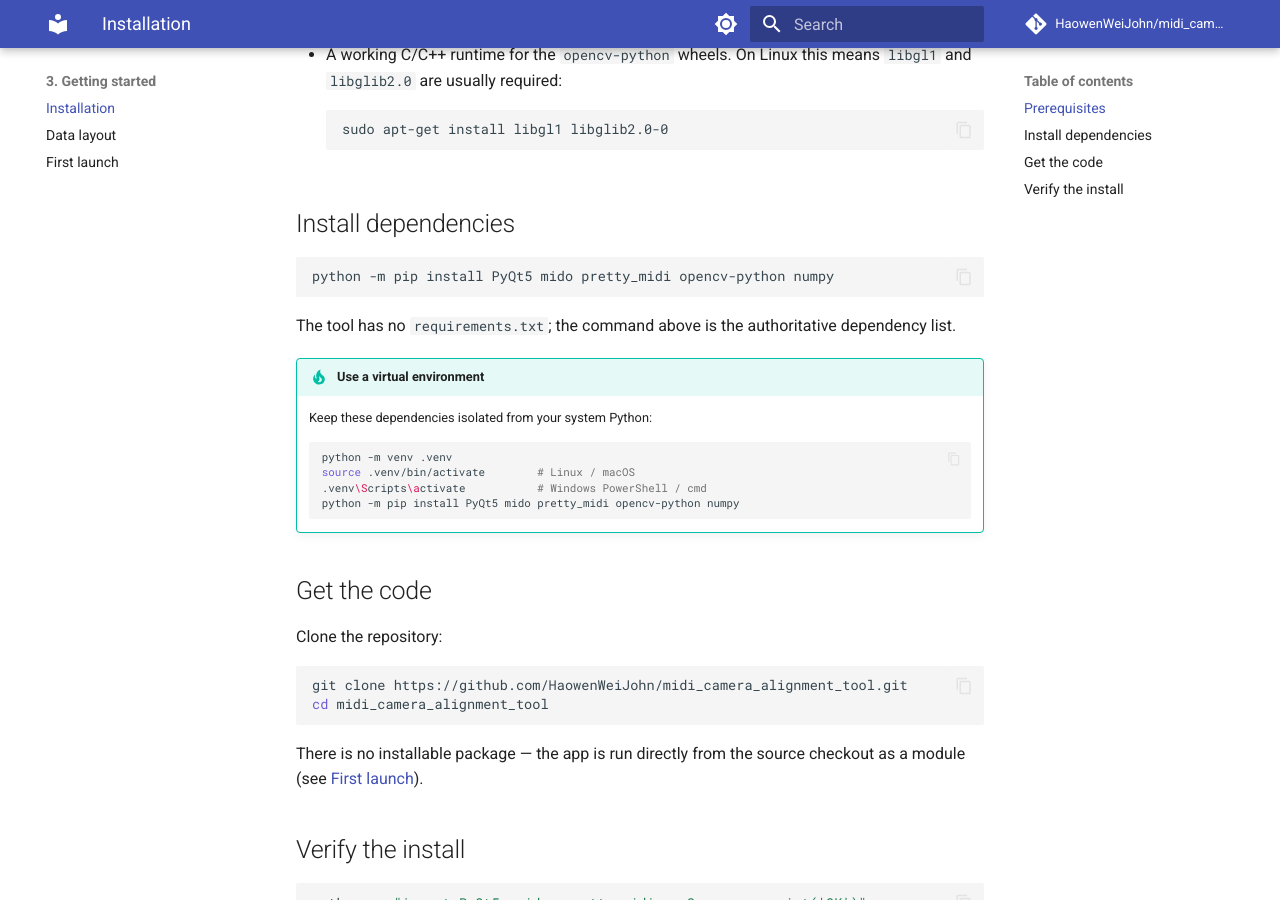
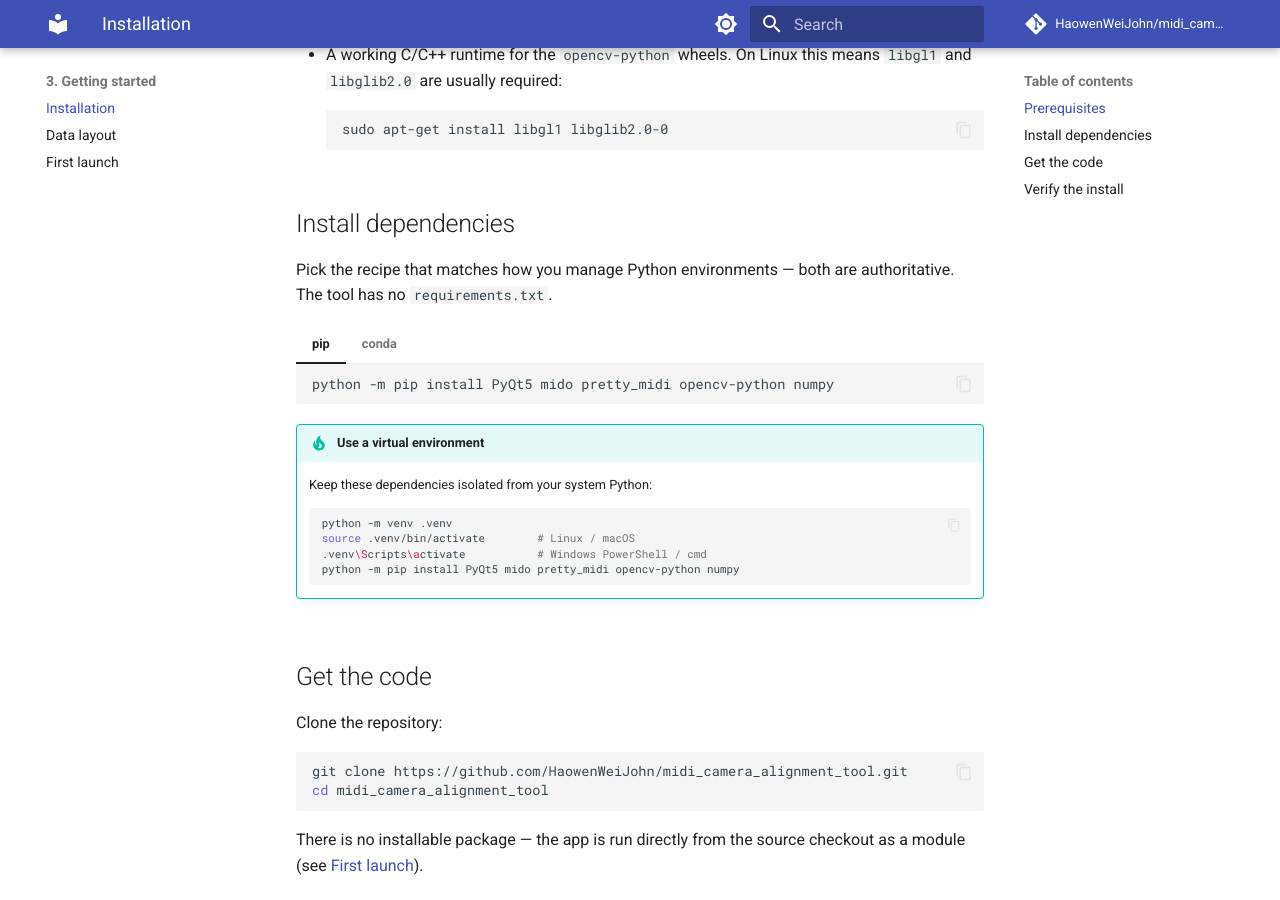
Before and after one commit to HaowenWeiJohn/midi_camera_alignment_tool, an MkDocs documentation site: the page built from docs/3-getting-started/installation.md, in a window 1280 px wide and 900 px high, scrolled down 361 px. Built offline with MkDocs 1.6.1 and Material for MkDocs 9.7.7, drawn with Linux system fonts in a browser that asks for light colours; comment, search, counter and statistics services are not loaded.

Commit message:
Add conda install recipe alongside pip in docs
pip and conda-forge now sit in side-by-side tabs on the Installation
page. conda recipe pins pyqt=5 to avoid PyQt6 and calls out the
conda-forge name differences (pyqt, opencv) versus pip.

Co-Authored-By: Claude Opus 4.7 (1M context) <noreply@anthropic.com>

````diff
--- a/docs/3-getting-started/installation.md
+++ b/docs/3-getting-started/installation.md
@@ -13,20 +13,40 @@ The tool is a standalone Python/PyQt5 application. It runs on Windows, macOS, an
 
 ## Install dependencies
 
-```bash
-python -m pip install PyQt5 mido pretty_midi opencv-python numpy
-```
+Pick the recipe that matches how you manage Python environments — both are authoritative. The tool has no `requirements.txt`.
 
-The tool has no `requirements.txt`; the command above is the authoritative dependency list.
+=== "pip"
 
-!!! tip "Use a virtual environment"
-    Keep these dependencies isolated from your system Python:
     ```bash
-    python -m venv .venv
-    source .venv/bin/activate        # Linux / macOS
-    .venv\Scripts\activate           # Windows PowerShell / cmd
     python -m pip install PyQt5 mido pretty_midi opencv-python numpy
     ```
+
+    !!! tip "Use a virtual environment"
+        Keep these dependencies isolated from your system Python:
+        ```bash
+        python -m venv .venv
+        source .venv/bin/activate        # Linux / macOS
+        .venv\Scripts\activate           # Windows PowerShell / cmd
+        python -m pip install PyQt5 mido pretty_midi opencv-python numpy
+        ```
+
+=== "conda"
+
+    All five dependencies are on `conda-forge`. The `pyqt=5` pin avoids picking up PyQt6, which the app does not support.
+
+    ```bash
+    conda create -n alignment -c conda-forge python=3.11 "pyqt=5" mido pretty_midi opencv numpy
+    conda activate alignment
+    ```
+
+    If you already have a conda environment and just want to add the packages:
+
+    ```bash
+    conda install -c conda-forge "pyqt=5" mido pretty_midi opencv numpy
+    ```
+
+    !!! note "Package names on conda-forge"
+        `pyqt` (with `=5` pin) provides **PyQt5**, and `opencv` provides the `cv2` Python binding — equivalent to `opencv-python` on PyPI. `mido`, `pretty_midi`, and `numpy` use the same names as pip.
 
 ## Get the code
 
````
